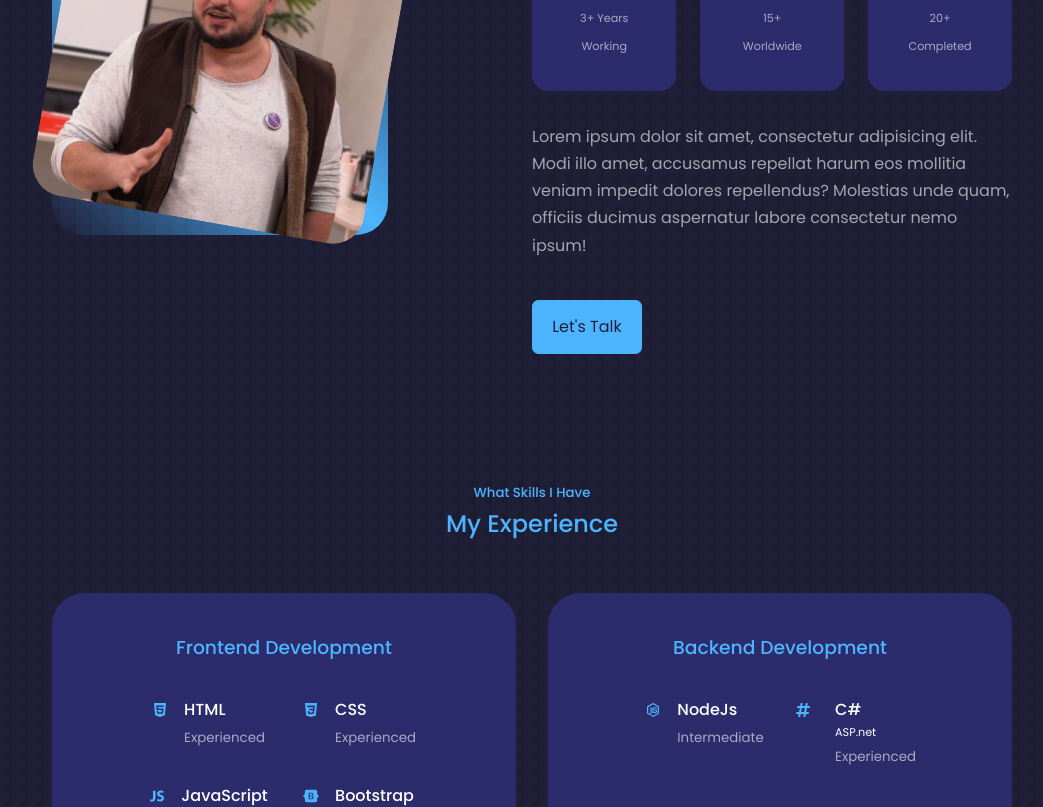
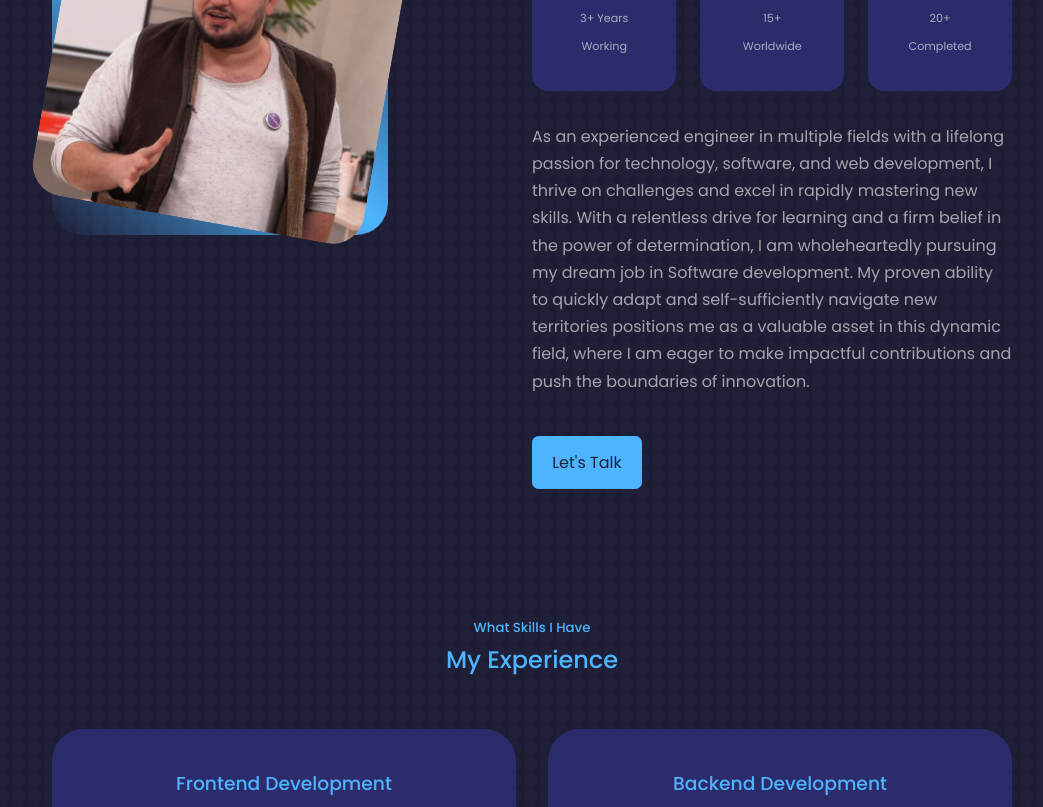
Before and after one commit to mussabtafal/React-Portfolio, a React (Create React App) app: page / in a window 1280 px wide. Shown: the part 1140-1947 px from the top of the page, without its empty margins (108-1151 px from the left). Built offline with nearby package versions, Linux system fonts and the light colour scheme.

Commit message:
Personalizing the portfolio #1.

```diff
--- a/src/components/about/About.jsx
+++ b/src/components/about/About.jsx
@@ -38,10 +38,15 @@ const About = () => {
             </article>
           </div>
           <p>
-            Lorem ipsum dolor sit amet, consectetur adipisicing elit. Modi illo
-            amet, accusamus repellat harum eos mollitia veniam impedit dolores
-            repellendus? Molestias unde quam, officiis ducimus aspernatur labore
-            consectetur nemo ipsum!
+            As an experienced engineer in multiple fields with a lifelong
+            passion for technology, software, and web development, I thrive on
+            challenges and excel in rapidly mastering new skills. With a
+            relentless drive for learning and a firm belief in the power of
+            determination, I am wholeheartedly pursuing my dream job in Software
+            development. My proven ability to quickly adapt and
+            self-sufficiently navigate new territories positions me as a
+            valuable asset in this dynamic field, where I am eager to make
+            impactful contributions and push the boundaries of innovation.
           </p>
 
           <a href="#contact" className="btn btn-primary">
--- a/src/components/contact/Contact.jsx
+++ b/src/components/contact/Contact.jsx
@@ -53,7 +53,6 @@ const Contact = () => {
           <article className="contact__option">
             <BsWhatsapp className="contact__option-icon" />
             <h4>Whatsapp</h4>
-            <h5>+971589870686</h5>
             <a href="https://wa.me/+971589870686" target="_blank">
               Send a message
             </a>
--- a/src/components/footer/Footer.jsx
+++ b/src/components/footer/Footer.jsx
@@ -15,22 +15,22 @@ const Footer = () => {
           <a href="#">Home</a>
         </li>
         <li>
-          <a href="#About">About</a>
+          <a href="#about">About</a>
         </li>
         <li>
-          <a href="#Experience">Experience</a>
+          <a href="#experience">Experience</a>
         </li>
         <li>
-          <a href="#Services">Services</a>
+          <a href="#services">Services</a>
         </li>
         <li>
-          <a href="#Portfolio">Portfolio</a>
+          <a href="#portfolio">Portfolio</a>
         </li>
         <li>
-          <a href="#Testimonials">Testimonials</a>
+          <a href="#testimonials">Testimonials</a>
         </li>
         <li>
-          <a href="#Contact">Contact</a>
+          <a href="#contact">Contact</a>
         </li>
       </ul>
 
@@ -47,7 +47,7 @@ const Footer = () => {
       </div>
 
       <div className="footer__copyright">
-        <small>&copy; Mussab A. Taffal. All rights reserved 2024.</small>
+        <small>&copy; Mussab A. Taffal. All rights reserved 2030.</small>
       </div>
     </footer>
   );
--- a/src/components/header/Header.jsx
+++ b/src/components/header/Header.jsx
@@ -10,7 +10,7 @@ const Header = () => {
       <div className="container header_container">
         <h5>Hello I'm </h5>
         <h1>Mussab A. Taffal</h1>
-        <h5 className="text-light">Fullstack Developer / Civil Engineer</h5>
+        <h5 className="text-light">Fullstack Developer</h5>
         <CTA />
         <HeaderSocials />
 
--- a/src/components/header/HeaderSocials.jsx
+++ b/src/components/header/HeaderSocials.jsx
@@ -6,10 +6,10 @@ import { FiDribbble } from "react-icons/fi";
 const HeaderSocials = () => {
   return (
     <div className="header_socials">
-      <a href="https://linkedin.com" target="_blank">
+      <a href="https://www.linkedin.com/in/mussab-a-taffal/" target="_blank">
         <BsLinkedin />
       </a>
-      <a href="https://github.com" target="_blank">
+      <a href="https://github.com/mussabtafal" target="_blank">
         <FaGithub />
       </a>
       <a href="https://dribble.com" target="_blank">
--- a/src/components/testimonials/Testimonials.jsx
+++ b/src/components/testimonials/Testimonials.jsx
@@ -30,7 +30,7 @@ const Testimonials = () => {
           <div className="client__avatar">
             <img src={AVTR1} alt="Avatar one" />
           </div>
-          <h5 className="client__name">Ernest Achiever</h5>
+          <h5 className="client__name">Mahmoud Khweis</h5>
           <small className="client__review">
             Lorem ipsum dolor sit amet consectetur adipisicing elit. Labore
             fugit libero similique possimus voluptates provident, quo neque fuga
@@ -42,7 +42,7 @@ const Testimonials = () => {
           <div className="client__avatar">
             <img src={AVTR1} alt="Avatar one" />
           </div>
-          <h5 className="client__name">Ernest Achiever</h5>
+          <h5 className="client__name">Rasha Bazbaz</h5>
           <small className="client__review">
             Lorem ipsum dolor sit amet consectetur adipisicing elit. Labore
             fugit libero similique possimus voluptates provident, quo neque fuga
```
